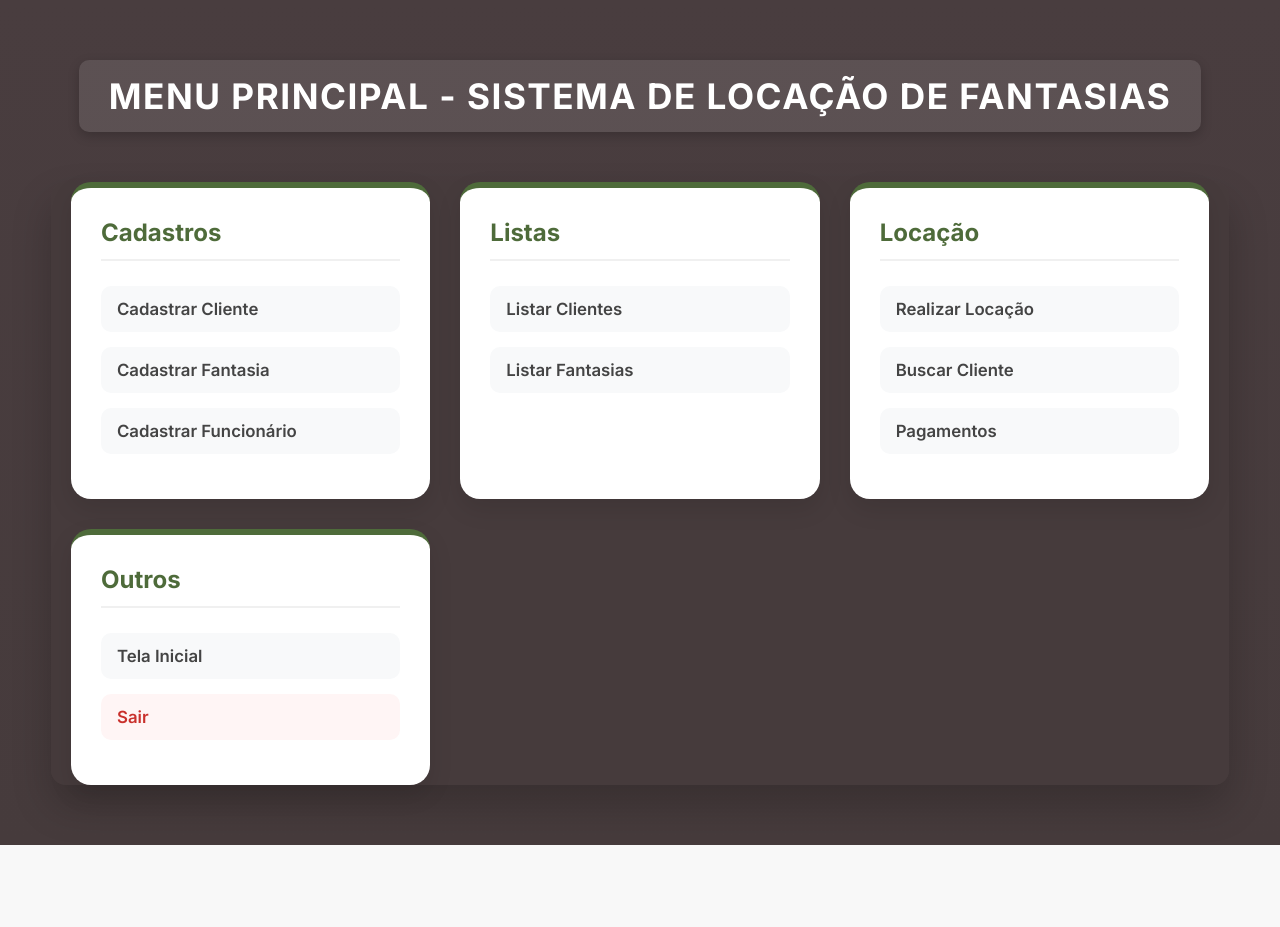
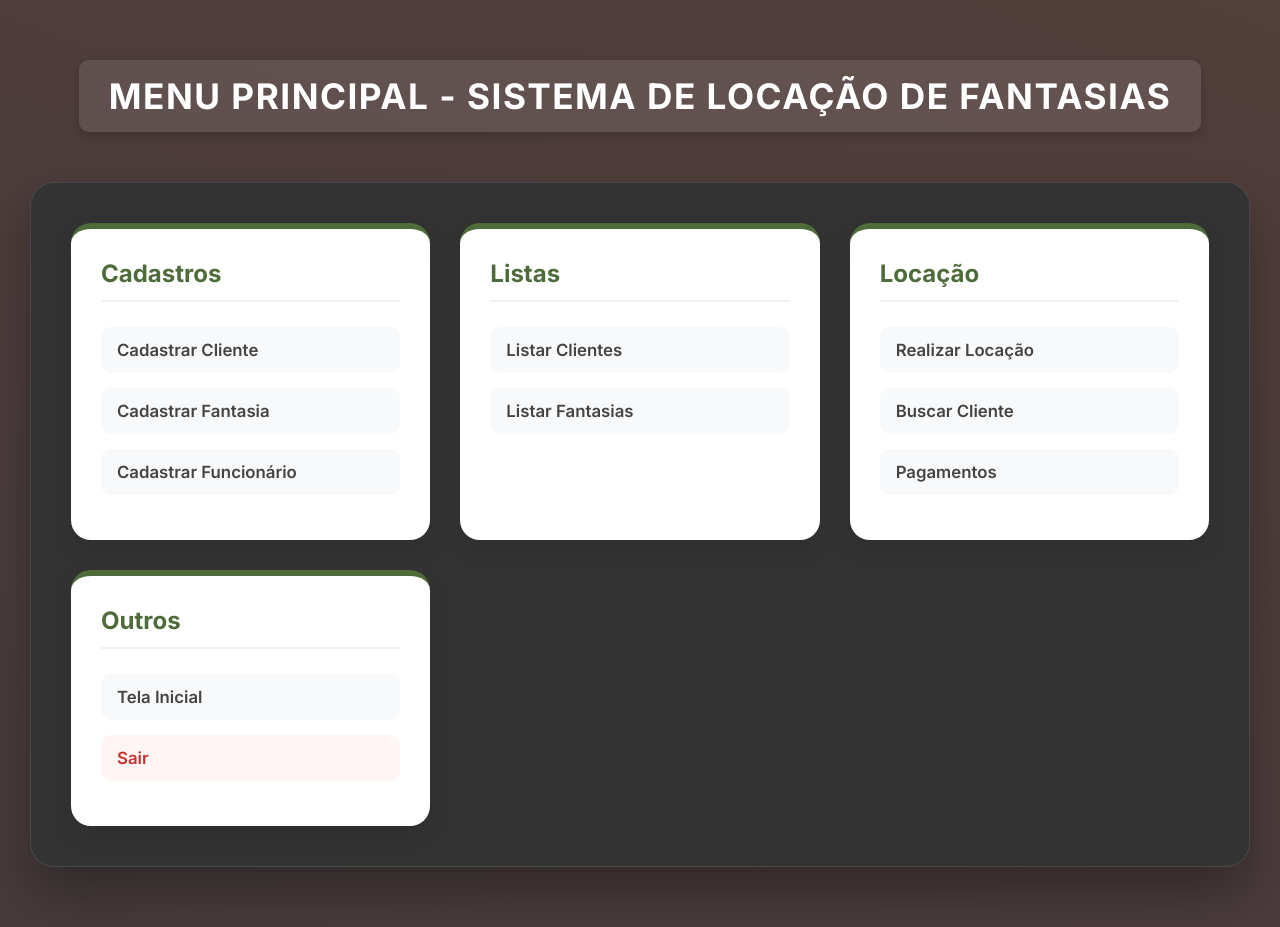
Before and after one commit to GustavoHSS-git/hackathon-fantasia, a PHP site: page /menu.html in a window 1280 px wide. Before the commit the page ends 845 px from the top, so only its background shows below. Run offline with PHP 8.4, Linux system fonts and the light colour scheme.

Commit message:
css detalhes

```diff
--- a/telainicial/menu.css
+++ b/telainicial/menu.css
@@ -4,18 +4,18 @@
 :root {
     --accent: #4e6b3a;
     --bg-card: #ffffff;
-    --text-dark: #333;
+    --text-dark: #1D2815;
     --shadow: 0 10px 25px rgba(0,0,0,0.1);
 }
 
 body {
     display: flex;
-    flex-direction: column; /* Alinha o H1 em cima do Grid */
+    flex-direction: column;
     align-items: center;
     justify-content: flex-start;
     padding: 60px 20px;
     min-height: 100vh;
-    background: linear-gradient(180deg,#493d3f 0%, #463b3c 100%);
+    background: linear-gradient(200deg,#523e3b 0%, #463b3c 100%);
     margin: 0;
 }
 
@@ -42,28 +42,27 @@ h1 {
     grid-template-columns: repeat(auto-fit, minmax(300px, 1fr));
     gap: 30px;
     width: 100%;
-    max-width: 1200px; /* Largura máxima do painel */
+    max-width: 1200px;
     margin: 0 auto;
 }
 
 .container {
-    padding: 30px;
-    border-radius: 15px;
-    width: 95%;
-    max-width: 1200px;
+    padding: 40px;
+    margin: 0 auto;
+    border-radius: 24px;
+    background: #333333;
+    backdrop-filter: blur(10px);
+    -webkit-backdrop-filter: blur(10px);
+    border: 1px solid rgba(255, 255, 255, 0.1);
+    box-shadow: 0 25px 50px rgba(0, 0, 0, 0.3);
+    width: 100%;
+    max-width: 1100px;
+}
 
-    /*padding: 30px;*/
-    margin: 40px auto;
-    border-radius: 15px;
-    background: linear-gradient(180deg,#463b3c 0%, #463b3c 100%);
-    box-shadow: 0 20px 40px rgba(0, 0, 0, 0.199);
-    transition: all 0.3s ease;
-}
 
 /* --- ESTILIZAÇÃO DOS CARDS --- */
 .section {
     background: var(--bg-card);
-    /* Removido width fixo para funcionar com o grid */
     padding: 30px;
     border-radius: 20px;
     box-shadow: var(--shadow);
--- a/telainicial/navbar.css
+++ b/telainicial/navbar.css
@@ -20,7 +20,6 @@
 .container {
     max-width: 1220px;
     margin: 0 auto;
-    padding: 0 20px;
     height: 100%;
     display: flex;
     align-items: center;
```
Also changed, not shown: teladelogin/login.js (+6 -5 lines), cadastros/cadCliente.php (renamed from cadastros/cadCliente.html).
